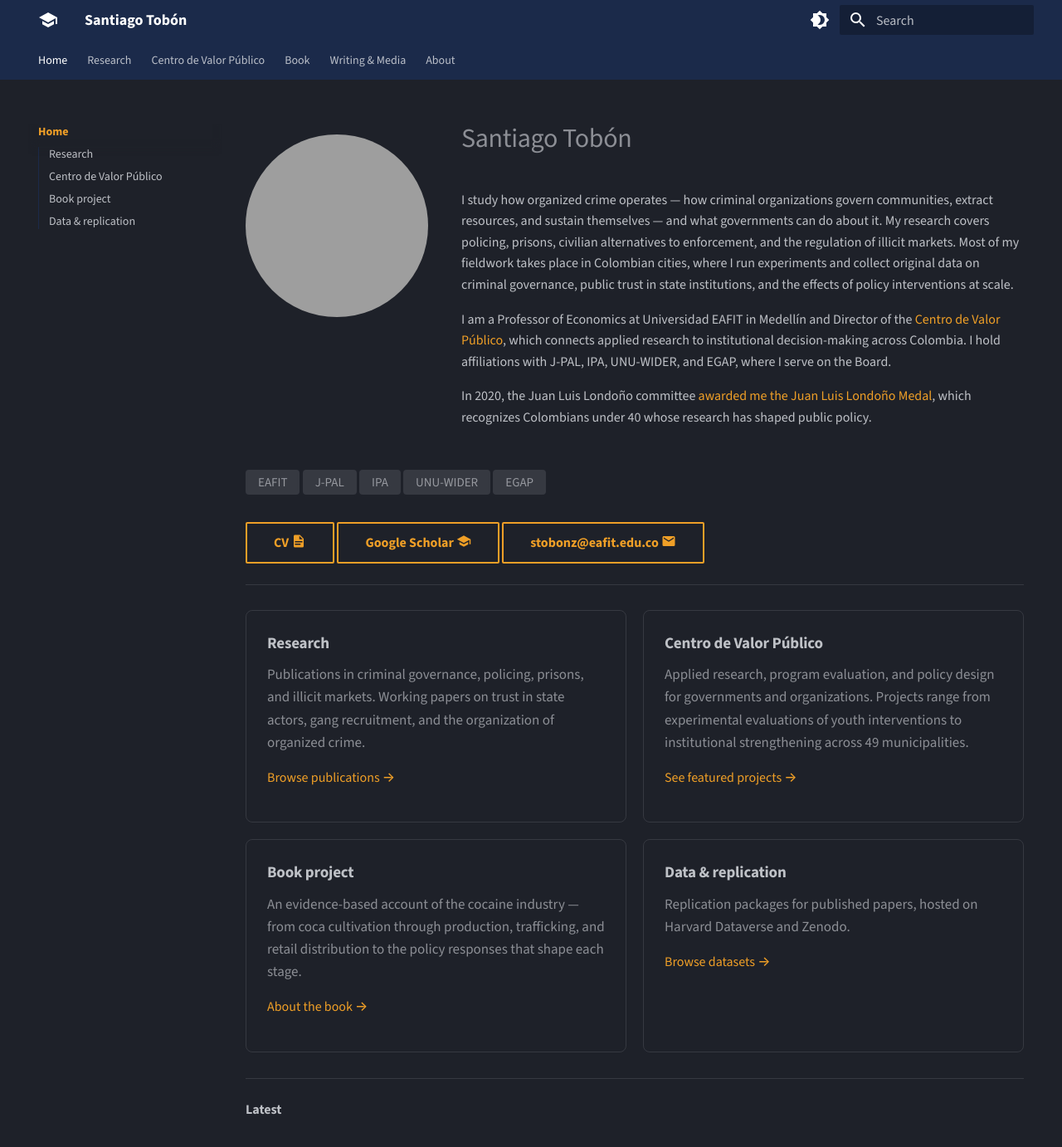
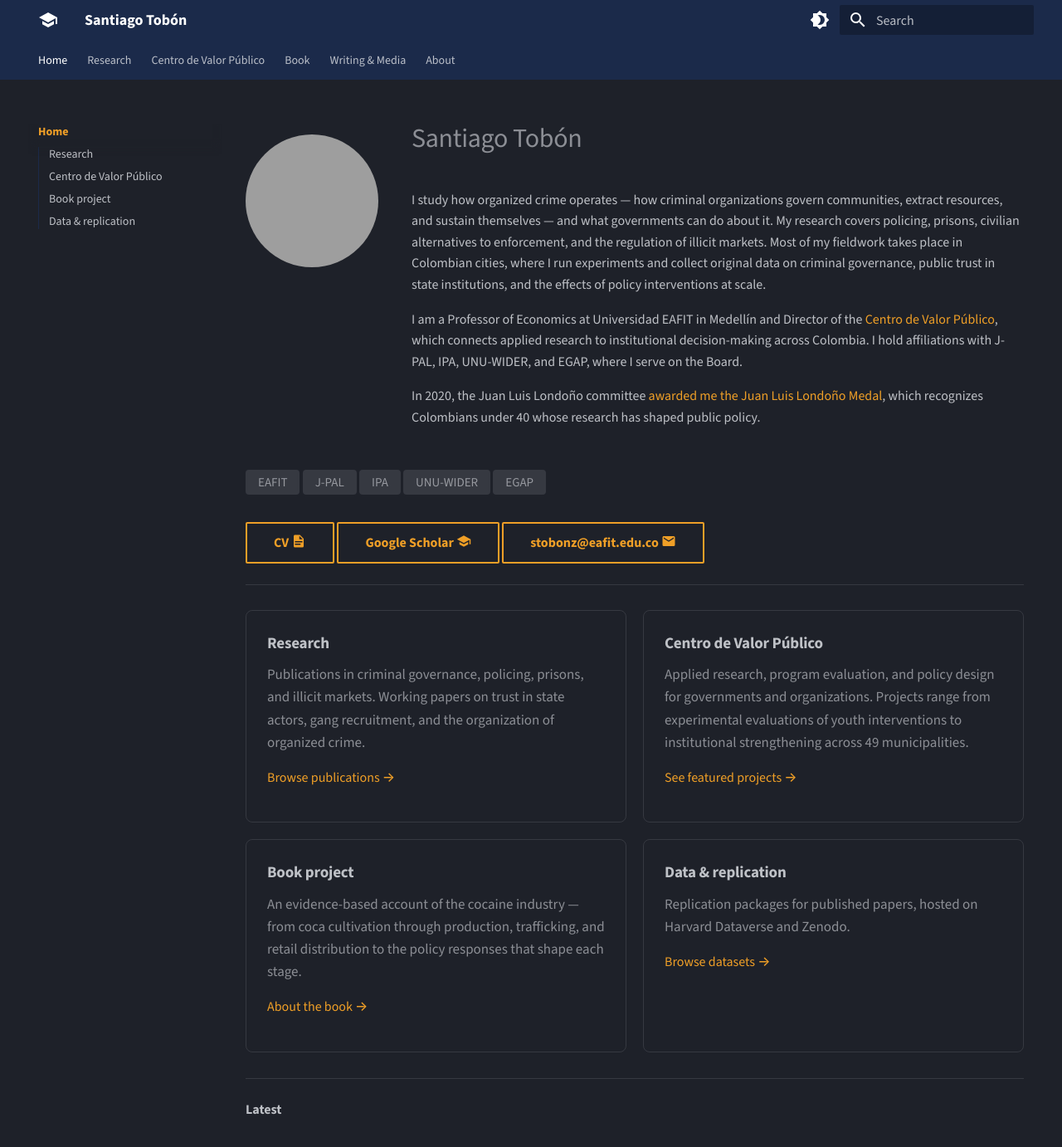
Before and after one commit to santiagotobon-git/santiagotobon-site, an MkDocs documentation site: the page built from docs/index.md, in a window 1280 px wide and 1400 px high. Shown: the top 1382 px of the window at 83% size. Built offline with MkDocs 1.6.1 and Material for MkDocs 9.7.7, drawn with Linux system fonts in a browser that asks for light colours; grey boxes are pictures that could not be loaded.

Commit message:
Reduce profile photo to 160px desktop, 120px mobile
Co-Authored-By: Claude Opus 4.6 (1M context) <noreply@anthropic.com>

```diff
--- a/docs/stylesheets/extra.css
+++ b/docs/stylesheets/extra.css
@@ -64,12 +64,12 @@
 
 .hero-photo {
   flex-shrink: 0;
-  width: 220px;
+  width: 160px;
 }
 
 .hero-photo img {
-  width: 220px;
-  height: 220px;
+  width: 160px;
+  height: 160px;
   border-radius: 50%;
   object-fit: cover;
 }
@@ -80,11 +80,11 @@
     align-items: center;
   }
   .hero-photo {
-    width: 160px;
+    width: 120px;
   }
   .hero-photo img {
-    width: 160px;
-    height: 160px;
+    width: 120px;
+    height: 120px;
   }
 }
 
```
